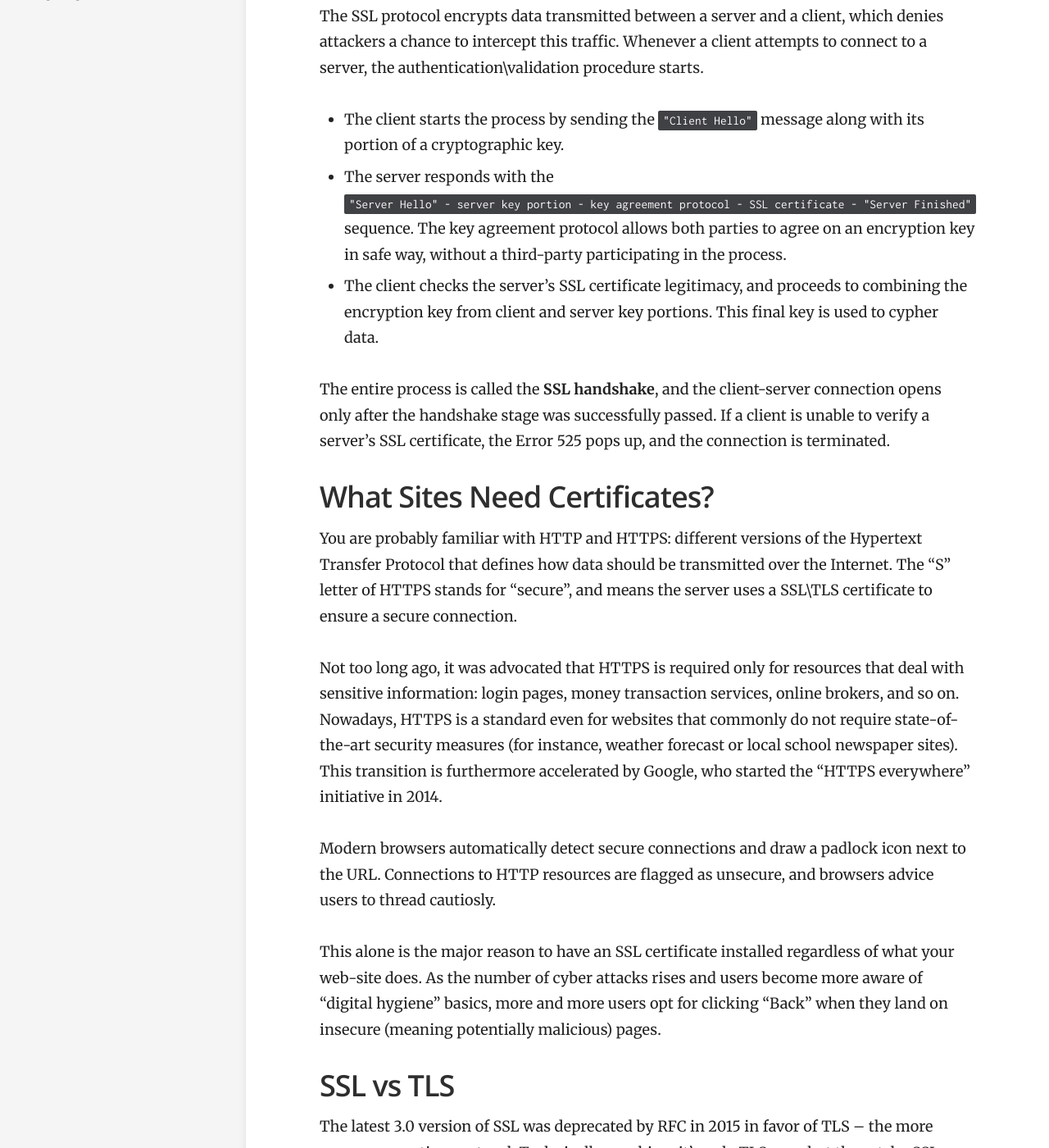
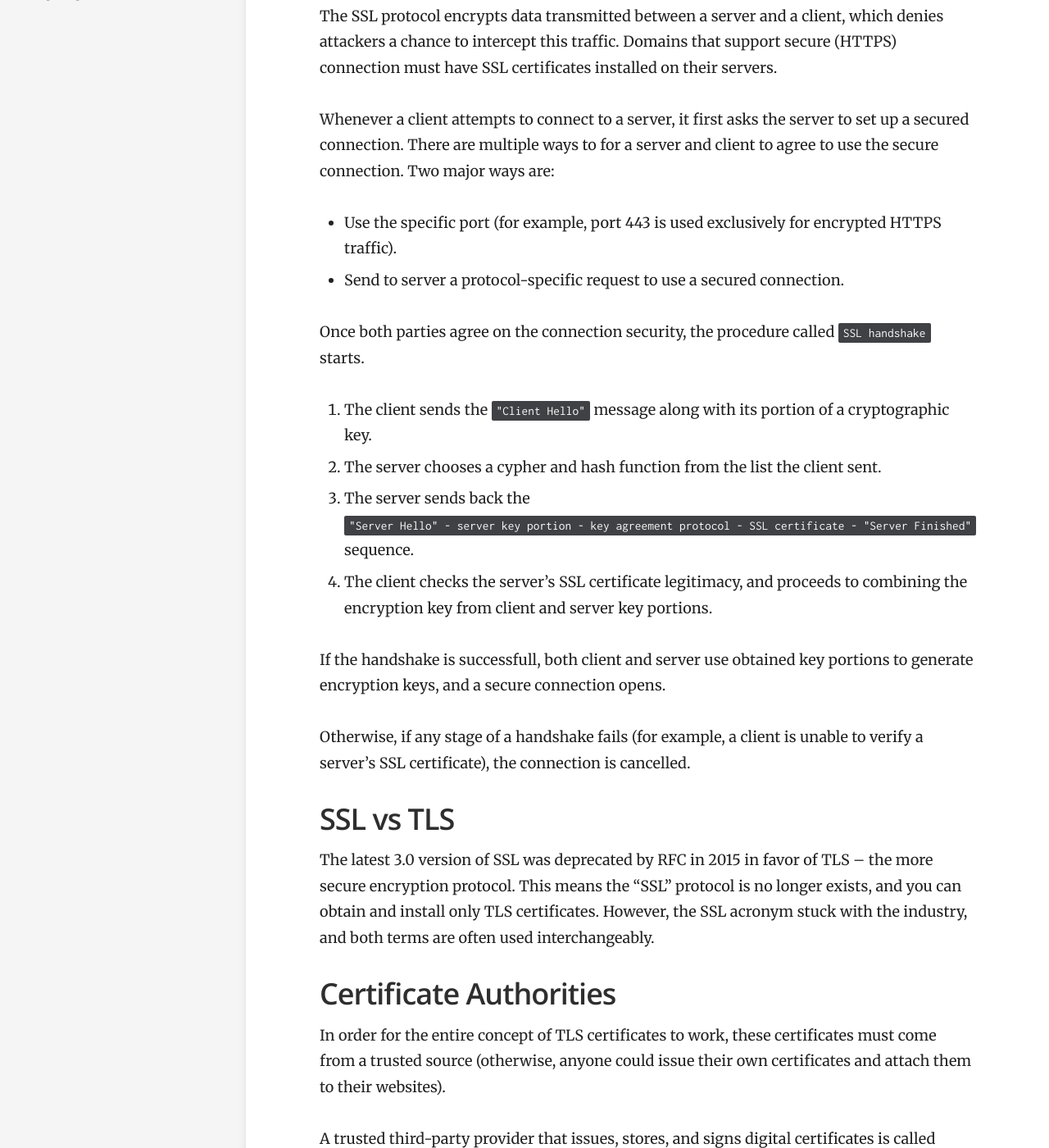
Before and after one commit to Valrravn/Cloudcannon-Sample-DocSite, a Jekyll site: the page built from _docs/Task 1/task-1-ssl.md, in a window 1280 px wide and 1400 px high, scrolled down 338 px. Shown: the whole window at 82% size. Built offline with Jekyll 4.4.1, drawn with Linux system fonts in a browser that asks for light colours; some of the changed text lies outside the part shown.

Commit message:
rewrite task 1

```diff
--- a/_docs/Task 1/task-1-ssl.md
+++ b/_docs/Task 1/task-1-ssl.md
@@ -5,50 +5,49 @@ order: 1
 author: Dmitry Korovin
 ---
 
-Secure Sockets Layer or SSL is the network security protocol designed to ensure secure client-server connections.
+**Secure Sockets Layer** or **SSL** is the network security protocol designed to ensure secure client-server connections.
 
 ## The Basics
 
-The SSL protocol encrypts data transmitted between a server and a client, which denies attackers a chance to intercept this traffic.
-Whenever a client attempts to connect to a server, the authentication\validation procedure starts.
+The SSL protocol encrypts data transmitted between a server and a client, which denies attackers a chance to intercept this traffic. Domains that support secure (HTTPS) connection must have SSL certificates installed on their servers.
 
-* The client starts the process by sending the `"Client Hello"` message along with its portion of a cryptographic key.
-* The server responds with the `"Server Hello" - server key portion - key agreement protocol - SSL certificate - "Server Finished"` sequence. The key agreement protocol allows both parties to agree on an encryption key in safe way, without a third-party participating in the process.
-* The client checks the server's SSL certificate legitimacy, and proceeds to combining the encryption key from client and server key portions. This final key is used to cypher data.
+Whenever a client attempts to connect to a server, it first asks the server to set up a secured connection.
+There are multiple ways to for a server and client to agree to use the secure connection. Two major ways are:
 
+* Use the specific port (for example, port 443 is used exclusively for encrypted HTTPS traffic).
+* Send to server a protocol-specific request to use a secured connection.
 
-The entire process is called the **SSL handshake**, and the client-server connection opens only after the handshake stage was successfully passed.
-If a client is unable to verify a server's SSL certificate, the Error 525 pops up, and the connection is terminated.
+Once both parties agree on the connection security, the procedure called `SSL handshake` starts.
 
+1. The client sends the `"Client Hello"` message along with its portion of a cryptographic key.
+2. The server chooses a cypher and hash function from the list the client sent.
+3. The server sends back the `"Server Hello" - server key portion - key agreement protocol - SSL certificate - "Server Finished"` sequence.
+4. The client checks the server's SSL certificate legitimacy, and proceeds to combining the encryption key from client and server key portions.
 
-## What Sites Need Certificates?
+If the handshake is successfull, both client and server use obtained key portions to generate encryption keys, and a secure connection opens.
 
-You are probably familiar with HTTP and HTTPS: different versions of the Hypertext Transfer Protocol that defines how data should be transmitted over the Internet.
-The "S" letter of HTTPS stands for "secure", and means the server uses a SSL\TLS certificate to ensure a secure connection.
-
-Not too long ago, it was advocated that HTTPS is required only for resources that deal with sensitive information: login pages, money transaction services, online brokers, and so on.
-Nowadays, HTTPS is a standard even for websites that commonly do not require state-of-the-art security measures (for instance, weather forecast or local school newspaper sites).
-This transition is furthermore accelerated by Google, who started the "HTTPS everywhere" initiative in 2014.
-
-Modern browsers automatically detect secure connections and draw a padlock icon next to the URL.
-Connections to HTTP resources are flagged as unsecure, and browsers advice users to thread cautiosly.
-
-This alone is the major reason to have an SSL certificate installed regardless of what your web-site does.
-As the number of cyber attacks rises and users become more aware of "digital hygiene" basics, more and more users opt for clicking "Back" when they land on insecure (meaning potentially malicious) pages.
-
+Otherwise, if any stage of a handshake fails (for example, a client is unable to verify a server's SSL certificate), the connection is cancelled.
 
 ## SSL vs TLS
 
-The latest 3.0 version of SSL was deprecated by RFC in 2015 in favor of TLS – the more secure encryption protocol.
-Technically speaking, it's only TLS now, but the catchy SSL acronym stuck with the industry, and both terms are often used interchangeably.
-If you're not particularly nitpicking about using correct terms, you can use any of them.
+The latest 3.0 version of SSL was deprecated by RFC in 2015 in favor of TLS – the more secure encryption protocol. This means the "SSL" protocol is no longer exists, and you can obtain and install only TLS certificates.
+However, the SSL acronym stuck with the industry, and both terms are often used interchangeably.
 
-## Certificate Authorities and Certificate Types
+## Certificate Authorities
 
 In order for the entire concept of TLS certificates to work, these certificates must come from a trusted source (otherwise, anyone could issue their own certificates and attach them to their websites).
-Such valid source is called a Certificate Authority (CA) – a trusted third-party provider that issues, stores, and signs digital certificates.
 
-Depending on the level of required protection and the number of subdomains, a CA issues different types of certificates.
+A trusted third-party provider that issues, stores, and signs digital certificates is called **Certificate Authority (CA)**.
+
+Three largest CAs are:
+
+* [IdenTrust](https://www.identrust.com/)
+* [Digicert](https://www.digicert.com/)
+* [Comodo Cybersecurity](https://www.comodo.com/)
+
+## Certificate Types
+
+CAs issue different types of certificates based on the level of required protection and the number of subdomains.
 
 Depending on the domain and subdomain number:
 
@@ -64,7 +63,40 @@ Depending on the required security level:
 
 Validation and protection levels affect the certificate price and time it will take to get one.
 
+
+## SSL Disadvantages
+
+### Vulnerabilities
+
+Newer TLS version are more secure compared to older SSL implementations. However, all versions have known implementation flaws that allow attackers to exloit them.
+
+The list of known SSL/TLS vulnerabilities:
+
+* POODLE
+* ...
+* ...
+
+### Connection Speed Issues
+
+Since secure connections start with the handshake stage, during which a client and server exchange data and use complex algorythms to create keys, connections open with a certain delay.
+This delay is negligible if connection speeds are high, visitor traffic is low, and both parties use moderately modern hardware. Otherwise, the certificate validation can significantly impact the connection speed.
+
+See also: Three Tips to Avoid Bandwidth Issues
+
+### Setup Issues
+
+Certificates do not guarantee secure connections all by themselves. The outcome greatly depends on the specific server configuration.
+SSL/TLS has an option to select a simplified, less efficient encryption method when a server is configured incorrectly, or uses outdated software.
+Such connections are still marked as "secure", but have lower chances to withstand attacks form knowledgeable hackers.
+
+See also: How to Correctly Configure SSL/TLS Certificates
+
+### Plugin Compatibility
+
+Older plugins built without HTTPS in mind can trigger SSL/TLS errors. If your domains use outdated plugins, you will require to update them or find an alternative.
+
 ## See Also
 
+* Methods Used for Key Exchange/Agreement
 * How to Obtain and Install a Certificate
 * How to Resolve Error 525 (SSL Certificate Validation Failed)
```
